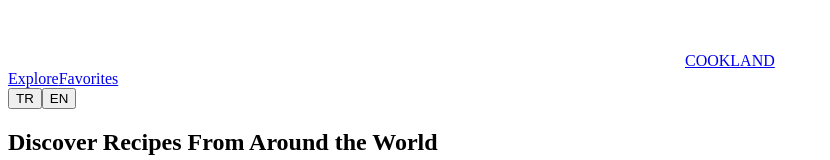
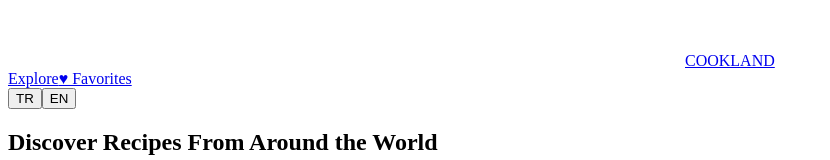
Before and after one commit to buraktsn/Global-Recipe-Finder, a React (Vite) app: page / in a window 1280 px wide. Shown: the part 311-471 px from the top of the page, without its empty margins (0-830 px from the left). Built offline with nearby package versions, Linux system fonts and the light colour scheme; the HTML template or start-up script is replaced by a standard one.

Commit message:
navbar heart fix EN, cookland logo buyutuldu

```diff
--- a/src/i18n/translations.js
+++ b/src/i18n/translations.js
@@ -2,7 +2,7 @@ const translations = {
   en: {
     navbar: {
       explore: 'Explore',
-      favorites: 'Favorites',
+      favorites: '♥ Favorites',
     },
     hero: {
       title: 'Discover Recipes From Around the World',
--- a/src/styles.css
+++ b/src/styles.css
@@ -70,13 +70,13 @@ body {
 
 .navbar-logo {
   height: 158px;
-  margin-right: -58px;
+  margin-right: -40px;
   width: auto;
   object-fit: contain;
 }
 
 .logo-text {
-  font-size: 1.8rem;
+  font-size: 1.6rem;
   font-weight: 700;
   letter-spacing: 0.18em;
   color: #3c3128;
@@ -951,7 +951,7 @@ body {
 
   .navbar-logo {
     height: 158px;
-    margin-right: -88px;
+    margin-right: -40px;
     margin-left: -40px;
     width: auto;
     object-fit: contain;
```
